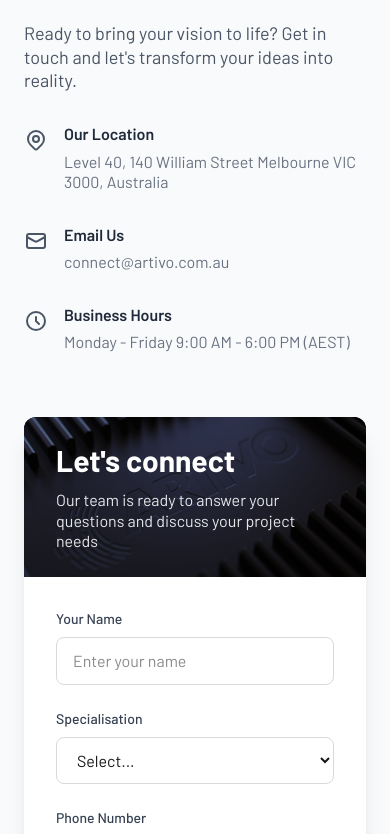
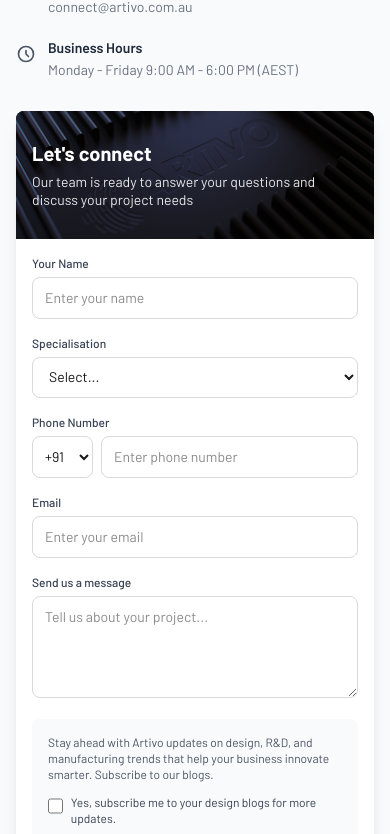
Before and after one commit to prannnjal/newartivo, a Next.js app: page /about in a window 390 px wide. Shown: the part 5752-6586 px from the top of the page. Built offline with nearby package versions, Linux system fonts and the light colour scheme.

Commit message:
service sectionvedo

```diff
--- a/src/components/ContactSection.js
+++ b/src/components/ContactSection.js
@@ -3,14 +3,14 @@ import Image from "next/image";
 
 export const ContactSection = () => {
   return (
-    <section className="py-20 bg-gray-50">
-      <div className="container mx-auto px-6 lg:px-12">
-        <div className="grid grid-cols-1 lg:grid-cols-2 gap-16">
+    <section className="py-8 sm:py-12 md:py-16 lg:py-20 bg-gray-50">
+      <div className="container mx-auto px-4 sm:px-6 md:px-8 lg:px-12 xl:px-16 2xl:px-20">
+        <div className="grid grid-cols-1 lg:grid-cols-2 gap-8 sm:gap-12 md:gap-14 lg:gap-16 xl:gap-20">
           {/* Left Section - Contact Information */}
-          <div className="space-y-8 mt-24">
+          <div className="space-y-6 sm:space-y-8 mt-8 sm:mt-12 md:mt-16 lg:mt-24">
             <div>
               <h2
-                className="text-4xl lg:text-5xl font-bold leading-tight mb-6"
+                className="text-2xl sm:text-3xl md:text-4xl lg:text-5xl xl:text-5xl font-bold leading-tight mb-4 sm:mb-5 md:mb-6"
                 style={{
                   background: 'linear-gradient(to right, rgba(12, 25, 48, 1), rgba(203, 65, 13, 1))',
                   WebkitBackgroundClip: 'text',
@@ -20,59 +20,59 @@ export const ContactSection = () => {
               >
                 Let's connect and bring your ideas to life.
               </h2>
-              <p className="text-gray-600 text-lg leading-relaxed">
+              <p className="text-gray-600 text-base sm:text-lg leading-relaxed">
                 Ready to bring your vision to life? Get in touch and let's transform your ideas into reality.
               </p>
             </div>
 
             {/* Contact Details */}
-            <div className="space-y-8">
+            <div className="space-y-6 sm:space-y-8">
               {/* Location */}
-              <div className="flex items-start space-x-4">
-                <div className="flex-shrink-0 w-6 h-6 mt-1">
-                  <svg className="w-6 h-6 text-gray-600" fill="none" stroke="currentColor" viewBox="0 0 24 24">
+              <div className="flex items-start space-x-3 sm:space-x-4">
+                <div className="flex-shrink-0 w-5 h-5 sm:w-6 sm:h-6 mt-1">
+                  <svg className="w-5 h-5 sm:w-6 sm:h-6 text-gray-600" fill="none" stroke="currentColor" viewBox="0 0 24 24">
                     <path strokeLinecap="round" strokeLinejoin="round" strokeWidth={2} d="M17.657 16.657L13.414 20.9a1.998 1.998 0 01-2.827 0l-4.244-4.243a8 8 0 1111.314 0z" />
                     <path strokeLinecap="round" strokeLinejoin="round" strokeWidth={2} d="M15 11a3 3 0 11-6 0 3 3 0 016 0z" />
                   </svg>
                 </div>
-                <div>
-                  <h3 className="text-gray-800 font-semibold mb-2">Our Location</h3>
-                  <p className="text-gray-500">Level 40, 140 William Street Melbourne VIC 3000, Australia</p>
+                <div className="flex-1">
+                  <h3 className="text-gray-800 font-semibold mb-1 sm:mb-2 text-sm sm:text-base">Our Location</h3>
+                  <p className="text-gray-500 text-sm sm:text-base">Level 40, 140 William Street Melbourne VIC 3000, Australia</p>
                 </div>
               </div>
 
               {/* Email */}
-              <div className="flex items-start space-x-4">
-                <div className="flex-shrink-0 w-6 h-6 mt-1">
-                  <svg className="w-6 h-6 text-gray-600" fill="none" stroke="currentColor" viewBox="0 0 24 24">
+              <div className="flex items-start space-x-3 sm:space-x-4">
+                <div className="flex-shrink-0 w-5 h-5 sm:w-6 sm:h-6 mt-1">
+                  <svg className="w-5 h-5 sm:w-6 sm:h-6 text-gray-600" fill="none" stroke="currentColor" viewBox="0 0 24 24">
                     <path strokeLinecap="round" strokeLinejoin="round" strokeWidth={2} d="M3 8l7.89 4.26a2 2 0 002.22 0L21 8M5 19h14a2 2 0 002-2V7a2 2 0 00-2-2H5a2 2 0 00-2 2v10a2 2 0 002 2z" />
                   </svg>
                 </div>
-                <div>
-                  <h3 className="text-gray-800 font-semibold mb-2">Email Us</h3>
-                  <p className="text-gray-500">connect@artivo.com.au</p>
+                <div className="flex-1">
+                  <h3 className="text-gray-800 font-semibold mb-1 sm:mb-2 text-sm sm:text-base">Email Us</h3>
+                  <p className="text-gray-500 text-sm sm:text-base break-words">connect@artivo.com.au</p>
                 </div>
               </div>
 
               {/* Business Hours */}
-              <div className="flex items-start space-x-4">
-                <div className="flex-shrink-0 w-6 h-6 mt-1">
-                  <svg className="w-6 h-6 text-gray-600" fill="none" stroke="currentColor" viewBox="0 0 24 24">
+              <div className="flex items-start space-x-3 sm:space-x-4">
+                <div className="flex-shrink-0 w-5 h-5 sm:w-6 sm:h-6 mt-1">
+                  <svg className="w-5 h-5 sm:w-6 sm:h-6 text-gray-600" fill="none" stroke="currentColor" viewBox="0 0 24 24">
                     <path strokeLinecap="round" strokeLinejoin="round" strokeWidth={2} d="M12 8v4l3 3m6-3a9 9 0 11-18 0 9 9 0 0118 0z" />
                   </svg>
                 </div>
-                <div>
-                  <h3 className="text-gray-800 font-semibold mb-2">Business Hours</h3>
-                  <p className="text-gray-500">Monday - Friday 9:00 AM - 6:00 PM (AEST)</p>
+                <div className="flex-1">
+                  <h3 className="text-gray-800 font-semibold mb-1 sm:mb-2 text-sm sm:text-base">Business Hours</h3>
+                  <p className="text-gray-500 text-sm sm:text-base">Monday - Friday 9:00 AM - 6:00 PM (AEST)</p>
                 </div>
               </div>
             </div>
           </div>
 
           {/* Right Section - Contact Form */}
-          <div className="bg-white rounded-xl shadow-xl overflow-hidden">
+          <div className="bg-white rounded-lg sm:rounded-xl shadow-lg sm:shadow-xl overflow-hidden">
             {/* Form Header */}
-            <div className="relative h-40 bg-gray-800 overflow-hidden">
+            <div className="relative h-32 sm:h-36 md:h-40 lg:h-44 bg-gray-800 overflow-hidden">
               <Image
                 src="/why-artivo/Rectangle 6.png"
                 alt="Form Header Background"
@@ -80,34 +80,34 @@ export const ContactSection = () => {
                 className="object-cover"
               />
               <div className="absolute inset-0 bg-black/30"></div>
-              <div className="relative z-10 h-full flex flex-col justify-center px-8">
-                <h3 className="text-white text-3xl font-bold mb-3">Let's connect</h3>
-                <p className="text-gray-200 text-base">
+              <div className="relative z-10 h-full flex flex-col justify-center px-4 sm:px-6 md:px-8">
+                <h3 className="text-white text-xl sm:text-2xl md:text-3xl font-bold mb-2 sm:mb-3">Let's connect</h3>
+                <p className="text-gray-200 text-sm sm:text-base">
                   Our team is ready to answer your questions and discuss your project needs
                 </p>
               </div>
             </div>
 
             {/* Form Content */}
-            <div className="p-8">
-              <form className="space-y-6">
+            <div className="p-4 sm:p-6 md:p-8 lg:p-10">
+              <form className="space-y-4 sm:space-y-5 md:space-y-6">
                 {/* Form Fields */}
-                <div className="grid grid-cols-1 md:grid-cols-2 gap-6">
+                <div className="grid grid-cols-1 sm:grid-cols-2 gap-4 sm:gap-5 md:gap-6">
                   {/* Your Name */}
-                  <div>
-                    <label className="block text-gray-700 text-sm font-medium mb-2">Your Name</label>
+                  <div className="sm:col-span-1">
+                    <label className="block text-gray-700 text-xs sm:text-sm font-medium mb-1.5 sm:mb-2">Your Name</label>
                     <input
                       type="text"
-                      className="w-full px-4 py-3 border rounded-lg focus:ring-2 focus:ring-red-500 focus:border-transparent"
+                      className="w-full px-3 sm:px-4 py-2.5 sm:py-3 text-sm sm:text-base border rounded-lg focus:ring-2 focus:ring-red-500 focus:border-transparent"
                       style={{ borderColor: 'rgba(217, 217, 217, 1)' }}
                       placeholder="Enter your name"
                     />
                   </div>
 
                   {/* Specialisation */}
-                  <div>
-                    <label className="block text-gray-700 text-sm font-medium mb-2">Specialisation</label>
-                    <select className="w-full px-4 py-3 border rounded-lg focus:ring-2 focus:ring-red-500 focus:border-transparent" style={{ borderColor: 'rgba(217, 217, 217, 1)' }}>
+                  <div className="sm:col-span-1">
+                    <label className="block text-gray-700 text-xs sm:text-sm font-medium mb-1.5 sm:mb-2">Specialisation</label>
+                    <select className="w-full px-3 sm:px-4 py-2.5 sm:py-3 text-sm sm:text-base border rounded-lg focus:ring-2 focus:ring-red-500 focus:border-transparent" style={{ borderColor: 'rgba(217, 217, 217, 1)' }}>
                       <option>Select...</option>
                       <option>Engineering</option>
                       <option>Design</option>
@@ -117,10 +117,10 @@ export const ContactSection = () => {
                   </div>
 
                   {/* Phone Number */}
-                  <div>
-                    <label className="block text-gray-700 text-sm font-medium mb-2">Phone Number</label>
+                  <div className="sm:col-span-2">
+                    <label className="block text-gray-700 text-xs sm:text-sm font-medium mb-1.5 sm:mb-2">Phone Number</label>
                     <div className="flex space-x-2">
-                      <select className="px-3 py-3 border rounded-lg focus:ring-2 focus:ring-red-500 focus:border-transparent" style={{ borderColor: 'rgba(217, 217, 217, 1)' }}>
+                      <select className="px-2 sm:px-3 py-2.5 sm:py-3 text-sm sm:text-base border rounded-lg focus:ring-2 focus:ring-red-500 focus:border-transparent" style={{ borderColor: 'rgba(217, 217, 217, 1)' }}>
                         <option>+91</option>
                         <option>+1</option>
                         <option>+61</option>
@@ -128,7 +128,7 @@ export const ContactSection = () => {
                       </select>
                       <input
                         type="tel"
-                        className="flex-1 px-4 py-3 border rounded-lg focus:ring-2 focus:ring-red-500 focus:border-transparent"
+                        className="flex-1 px-3 sm:px-4 py-2.5 sm:py-3 text-sm sm:text-base border rounded-lg focus:ring-2 focus:ring-red-500 focus:border-transparent"
                         style={{ borderColor: 'rgba(217, 217, 217, 1)' }}
                         placeholder="Enter phone number"
                       />
@@ -136,11 +136,11 @@ export const ContactSection = () => {
                   </div>
 
                   {/* Email */}
-                  <div>
-                    <label className="block text-gray-700 text-sm font-medium mb-2">Email</label>
+                  <div className="sm:col-span-2">
+                    <label className="block text-gray-700 text-xs sm:text-sm font-medium mb-1.5 sm:mb-2">Email</label>
                     <input
                       type="email"
-                      className="w-full px-4 py-3 border rounded-lg focus:ring-2 focus:ring-red-500 focus:border-transparent"
+                      className="w-full px-3 sm:px-4 py-2.5 sm:py-3 text-sm sm:text-base border rounded-lg focus:ring-2 focus:ring-red-500 focus:border-transparent"
                       style={{ borderColor: 'rgba(217, 217, 217, 1)' }}
                       placeholder="Enter your email"
                     />
@@ -149,30 +149,30 @@ export const ContactSection = () => {
 
                 {/* Message Field */}
                 <div>
-                  <label className="block text-gray-700 text-sm font-medium mb-2">Send us a message</label>
+                  <label className="block text-gray-700 text-xs sm:text-sm font-medium mb-1.5 sm:mb-2">Send us a message</label>
                   <textarea
                     rows={4}
-                    className="w-full px-4 py-3 border rounded-lg focus:ring-2 focus:ring-red-500 focus:border-transparent"
+                    className="w-full px-3 sm:px-4 py-2.5 sm:py-3 text-sm sm:text-base border rounded-lg focus:ring-2 focus:ring-red-500 focus:border-transparent resize-y"
                     style={{ borderColor: 'rgba(217, 217, 217, 1)' }}
                     placeholder="Tell us about your project..."
                   ></textarea>
                 </div>
 
                 {/* Subscription */}
-                <div className="bg-gray-50 p-6 rounded-lg">
-                  <p className="text-gray-600 text-sm mb-4 leading-relaxed">
+                <div className="bg-gray-50 p-4 sm:p-5 md:p-6 rounded-lg">
+                  <p className="text-gray-600 text-xs sm:text-sm mb-3 sm:mb-4 leading-relaxed">
                     Stay ahead with Artivo updates on design, R&D, and manufacturing trends that help your business innovate smarter. Subscribe to our blogs.
                   </p>
-                  <label className="flex items-center space-x-3">
-                    <input type="checkbox" className="rounded border-gray-300 text-red-600 focus:ring-red-500" />
-                    <span className="text-gray-700 text-sm">Yes, subscribe me to your design blogs for more updates.</span>
+                  <label className="flex items-start sm:items-center space-x-2 sm:space-x-3">
+                    <input type="checkbox" className="mt-1 sm:mt-0 rounded border-gray-300 text-red-600 focus:ring-red-500 w-4 h-4 sm:w-5 sm:h-5" />
+                    <span className="text-gray-700 text-xs sm:text-sm">Yes, subscribe me to your design blogs for more updates.</span>
                   </label>
                 </div>
 
                 {/* Submit Button */}
                 <button
                   type="submit"
-                  className="w-full bg-yellow-400 hover:bg-yellow-500 text-gray-800 font-semibold py-4 px-6 rounded-lg transition-colors duration-300"
+                  className="w-full bg-yellow-400 hover:bg-yellow-500 text-gray-800 font-semibold py-3 sm:py-4 px-4 sm:px-6 text-sm sm:text-base rounded-lg transition-colors duration-300"
                 >
                   Submit
                 </button>
--- a/src/components/OurWorkSection.js
+++ b/src/components/OurWorkSection.js
@@ -56,13 +56,12 @@ export const OurWorkSection = () => {
       <div className="container mx-auto px-4 md:px-8 relative z-10 overflow-visible py-8 md:py-12 lg:py-16 min-h-[271px]">
         <div className="flex flex-col lg:flex-row items-start lg:items-center justify-between gap-8 lg:gap-16">
           {/* Left Side - Text Content */}
-          <div className="space-y-4 flex-1" style={{ position: 'absolute', top: '57px', left: '-40px' }}>
+          <div className="space-y-4 flex-1 absolute left-6 md:left-10 lg:left-[-30px] xl:left-[-30px] top-8 md:top-12 lg:top-[57px]">
             <div className="w-full max-w-full lg:max-w-[967px]">
               <p
-                className="text-white"
+                className="text-white text-xl md:text-2xl lg:text-[36px]"
                 style={{
                   fontWeight: 400,
-                  fontSize: '36px',
                   lineHeight: '100%',
                   letterSpacing: '-0.04em'
                 }}
```
